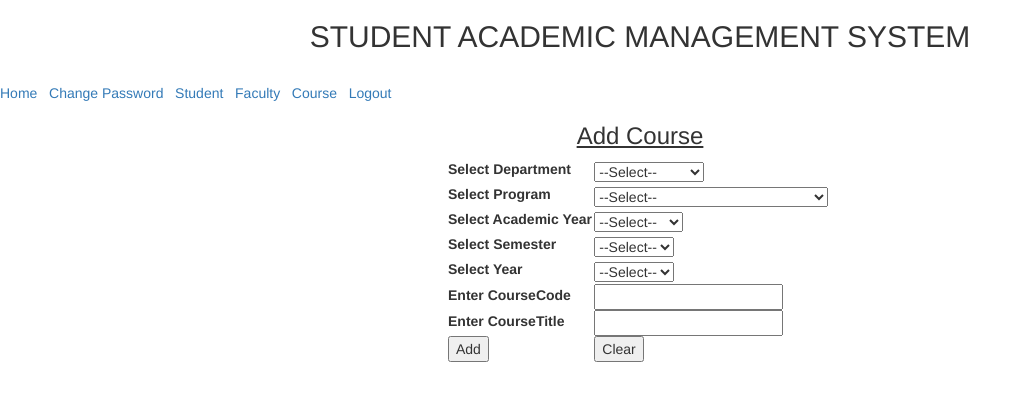
After one commit to Sathvikkota/Student_Faculty_Course_Management, a Django app: page /addcourse in a window 1280 px wide. The commit adds this page. Shown: the top 401 px of the page, without its empty margins (0-1030 px from the left). Run offline with Django 5.2, Linux system fonts and the light colour scheme; some libraries are stand-ins or nearby versions.

Commit message:
Added Client Side insertion of Student,Faculty,Course Data

```diff
--- a/smsproject/adminapp/urls.py
+++ b/smsproject/adminapp/urls.py
@@ -5,8 +5,18 @@ urlpatterns = [
     path("adminhome",views.adminhome,name="adminhome"),
     path("adminlogout",views.logout,name="adminlogout"),
     path("checkadminlogin", views.checkadminlogin, name="checkadminlogin"),
+
+    path("admincourse",views.admincourse,name="admincourse"),
+    path("viewcourses",views.viewcourses,name="viewcourses"),
+    path("addcourse",views.addcourse,name="addcourse"),
+    path("insertcourse",views.insertcourse,name="insertcourse"),
+
+    path("adminstudent",views.adminstudent,name="adminstudent"),
     path("viewstudents",views.viewstudents,name="viewstudents"),
-    path("viewcourses",views.viewcourses,name="viewcourses"),
+
+    path("adminfaculty",views.adminfaculty,name="adminfaculty"),
     path("viewfaculty",views.viewfaculty,name="viewfaculty"),
 
+
+
 ]
--- a/smsproject/adminapp/views.py
+++ b/smsproject/adminapp/views.py
@@ -39,3 +39,18 @@ def viewfaculty(request):
     faculty=Faculty.objects.all()
     count = Faculty.objects.count()
     return render(request,"viewfaculty.html",{"facultydata":faculty,"count":count})
+
+def admincourse(request):
+    return render(request,"admincourse.html")
+
+def adminstudent(request):
+    return render(request,"adminstudent.html")
+
+def adminfaculty(request):
+    return render(request,"adminfaculty.html")
+
+def addcourse(request):
+    return render(request,"addcourse.html")
+
+def insertcourse(request):
+    return HttpResponse("Insert Course")
--- /dev/null
+++ b/smsproject/templates/addcourse.html
@@ -0,0 +1,97 @@
+{% extends 'adminhome.html' %}
+{% block 'body' %}
+
+<h3 align="center"><u>  Add Course</u></h3>
+
+<form method="post" action="{% url 'insertcourse' %}">
+    {% csrf_token %}
+    <table align="center" width="30%" height="50%">
+        <tr>
+            <td>
+                <label>Select Department</label>
+            </td>
+            <td>
+                <select name="department" required>
+                    <option value="">--Select--</option>
+                    <option value="CSE(R)">CSE(Regular)</option>
+                    <option value="CSE(H)">CSE(Honors)</option>
+                    <option value="CSIT">CS&IT</option>
+                </select>
+            </td>
+        </tr>
+        <tr>
+            <td>
+                <label>Select Program</label>
+            </td>
+            <td>
+                <select name="program" required>
+                    <option value="">--Select--</option>
+                    <option value="B.TECH">Bachelor of Technology</option>
+                    <option value="M.TECH">Masters of Technology</option>
+                    <option value="MBA">Master of Business Administration</option>
+                </select>
+            </td>
+        </tr>
+        <tr>
+            <td>
+                <label>Select Academic Year</label>
+            </td>
+            <td>
+                <select name="academicyear" required>
+                    <option value="">--Select--</option>
+                    <option value="2021-2022">2021-2022</option>
+                    <option value="2022-2023">2022-2023</option>
+                    <option value="2023-2024">2023-2024</option>
+                </select>
+            </td>
+        </tr>
+        <tr>
+            <td>
+                <label>Select Semester</label>
+            </td>
+            <td>
+                <select name="semester" required>
+                    <option value="">--Select--</option>
+                    <option value="ODD">ODD</option>
+                    <option value="EVEN">EVEN</option>
+                </select>
+            </td>
+        </tr>
+        <tr>
+            <td>
+                <label>Select Year</label>
+            </td>
+            <td>
+                <select name="year" required>
+                    <option value="">--Select--</option>
+                    <option value="1">1</option>
+                    <option value="2">2</option>
+                    <option value="3">3</option>
+                    <option value="4">4</option>
+                </select>
+            </td>
+        </tr>
+        <tr>
+            <td>
+                <label>Enter CourseCode</label>
+            </td>
+            <td>
+                <input type="text"  name="ccode" required>
+            </td>
+        </tr>
+        <tr>
+            <td>
+                <label>Enter CourseTitle</label>
+            </td>
+            <td>
+                <input type="text"  name="ctitle" required>
+            </td>
+        </tr>
+        <tr>
+            <td><input type="submit" value="Add" class="button"></td>
+            <td><input type="reset" value="Clear" class="button"></td>
+        </tr>
+    </table>
+</form>
+
+{% endblock %}
--- a/smsproject/templates/adminhome.html
+++ b/smsproject/templates/adminhome.html
@@ -13,9 +13,9 @@
 
 <a href="{% url 'adminhome' %}">Home</a>&nbsp;&nbsp;
 <a href="">Change Password</a>&nbsp;&nbsp;
-<a href="{% url 'viewstudents' %}">Student</a>&nbsp;&nbsp;
-<a href="{% url 'viewfaculty' %}">Faculty</a>&nbsp;&nbsp;
-<a href="{% url 'viewcourses' %}">Course</a>&nbsp;&nbsp;
+<a href="{% url 'adminstudent' %}">Student</a>&nbsp;&nbsp;
+<a href="{% url 'adminfaculty' %}">Faculty</a>&nbsp;&nbsp;
+<a href="{% url 'admincourse' %}">Course</a>&nbsp;&nbsp;
 <a href="{% url 'adminlogout' %}">Logout</a>
 
 {% block 'body' %}
```
Also changed, not shown: smsproject/templates/admincourse.html (added, +24 -0 lines), smsproject/templates/adminfaculty.html (added, +24 -0 lines), smsproject/templates/adminstudent.html (added, +24 -0 lines).
